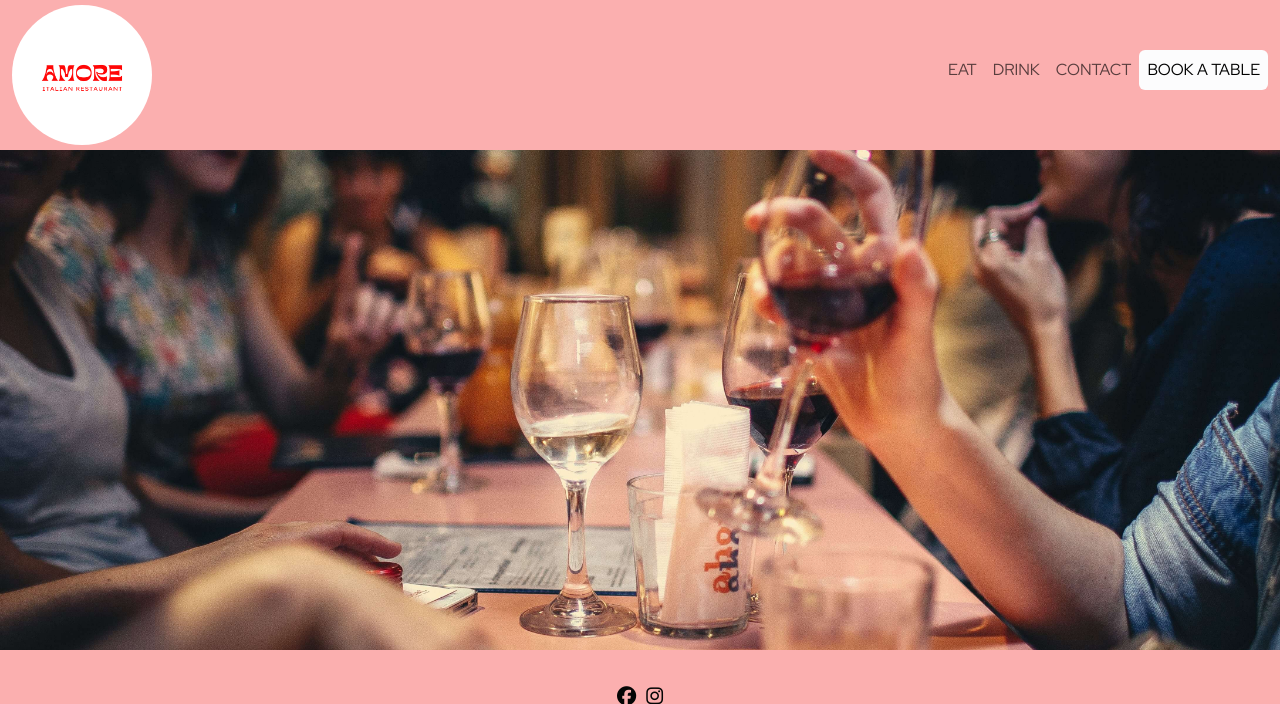
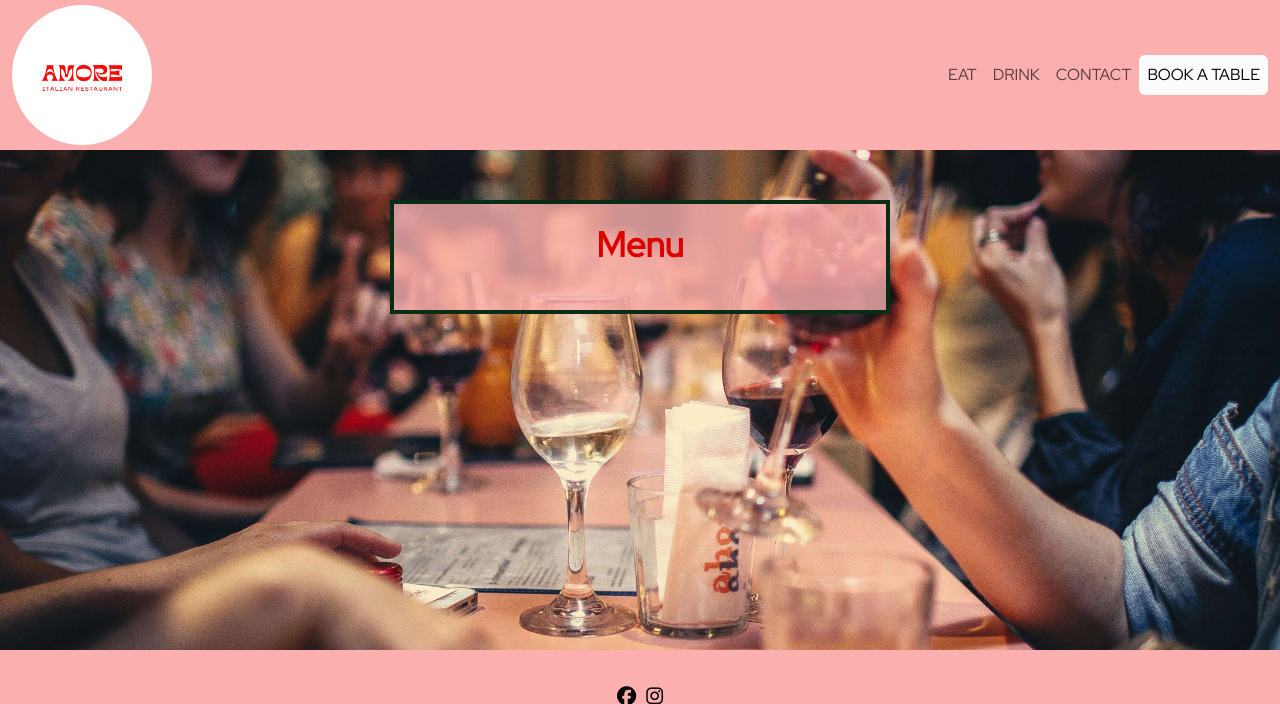
Before and after one commit to Maximiliane-K/ristorante-amore, a Django app: page /food/ in a window 1280 px wide. Shown: the top 704 px of the page. Run offline with Django 3.2, Linux system fonts and the light colour scheme; data that the repository does not hold is empty; some libraries are stand-ins or nearby versions.

Commit message:
Refactor styling for food menu

```diff
--- a/restaurant/templates/food.html
+++ b/restaurant/templates/food.html
@@ -1,31 +1,29 @@
 {% extends "base.html" %}
 {% block title %}Food Menu{% endblock %}
 
-<!-- Food menu items listed in categories -->
+<!-- Food menu items listed in one big card -->
 {% block content %}
-<div class="container">
-    <div class="row justify-content-center"> <!-- Centering the entire content -->
+<div class="-menu container">
+    <div class="row justify-content-center">
+        <div class="col-md-8">
+            <div class="menu-card">
+                <div class="menu-card-body">
+                    <h2 class="menu-card-title text-center mb-4">Menu</h2>
+                    <ul class="menu-list list-unstyled">
                         {% for category in categories %}
-        <div class="col-md-6">
-            {% if category.name == 'Dolci' %}
-            <div class="text-center"> <!-- Centering Dolci category and its items within its own row -->
-                <h2>{{ category.name }}</h2>
-                <ul class="list-unstyled">
+                        <li class="food-category">
+                            <h3>{{ category.name }}</h3>
+                            <ul class="food-category-items list-unstyled">
                                 {% for item in category.menu_items.all %}
                                 <li>{{ item.name }} - €{{ item.price }}</li>
                                 {% endfor %}
                             </ul>
-            </div>
-            {% else %}
-            <h2>{{ category.name }}</h2>
-            <ul class="list-unstyled">
-                {% for item in category.menu_items.all %}
-                <li>{{ item.name }} - €{{ item.price }}</li>
+                        </li>
                         {% endfor %}
                     </ul>
-            {% endif %}
                 </div>
-        {% endfor %}
+            </div>
+        </div>
     </div>
 </div>
 {% endblock %}
--- a/static/css/style.css
+++ b/static/css/style.css
@@ -108,28 +108,46 @@
 
 
 /* food and drinks menu with categories */
-.container {
-    max-width: 900px;
-    margin: 50px auto;
-    padding-bottom: 6rem;
+.menu-card {
+    display: flex;
+    flex-direction: column;
+    justify-content: center;
+    align-items: center;
+    text-align: center;
+    padding: 20px;
+    max-width: 500px;
+    margin: 0 auto;
+    border: 4px solid #082C16;
+    background-color: rgba(250, 175, 175, 0.8);
 }
 
-.row {
-    text-align: center;
+.menu-card-title {
+    color: #DE0000;
+    font-weight: bolder;
+    font-size: 35px;
+    margin-bottom: 15px;
 }
 
-ul {
-    padding-left: 0;
+.menu-list {
+    color: #082C16;
+    font-size: 15px;
+    font-weight: bold;
+    line-height: 1.6;
     list-style: none;
 }
 
-li {
+.food-category {
+    margin-bottom: 20px;
+}
+
+.food-category h3 {
+    font-size: 20px;
+    font-weight: bold;
     margin-bottom: 10px;
 }
 
-h2 {
-    margin-bottom: 15px;
-    font-size: 24px;
+.food-category-items li {
+    margin-bottom: 10px;
 }
 
 
@@ -542,6 +560,10 @@
         font-size: 15px;
     }
 
+    .menu-list {
+        font-size: 12px;
+    }
+
     .card {
         margin-top: 20px;
     }
```
Lines whose indentation alone changed are shown as unchanged.
